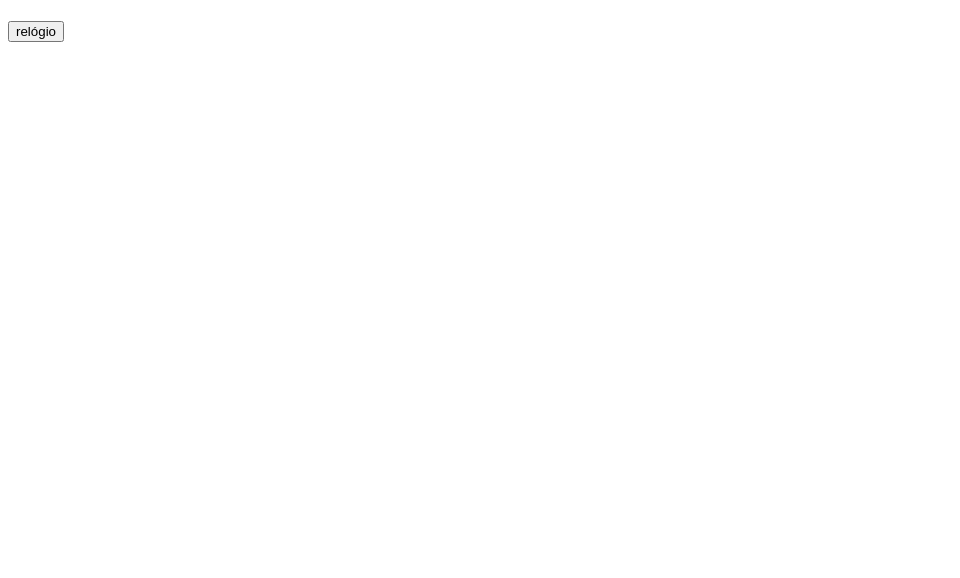
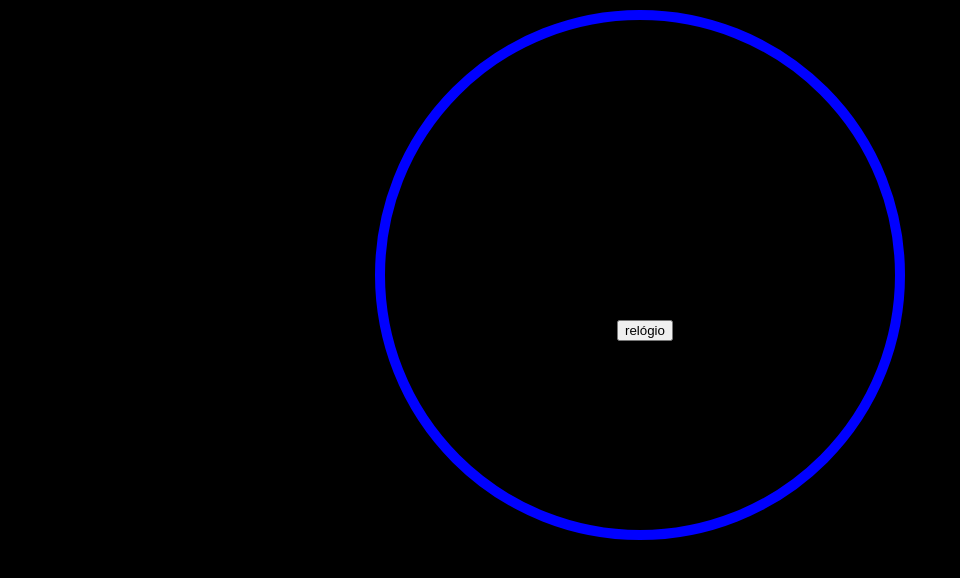
Before and after one commit to jcarloccs/cronometro_es, a plain HTML site: page index.html in a window 1280 px wide. Shown: the whole page, without its empty margins (0-960 px from the left). Drawn offline with Linux system fonts and the light colour scheme.

Commit message:
alinhamento de objetos

```diff
--- a/assets/estilo.css
+++ b/assets/estilo.css
@@ -0,0 +1,40 @@
+html, body {
+    background-color: black;
+    height: 100%;
+}
+
+#cronometro {
+    width: 500px;
+    height: 500px;
+    border-style: solid;
+    border-color: blue;
+    border-radius: 100%;
+    border-width: 10px;
+}
+
+#externa {
+	position:relative;
+    height: 100%;
+    width: 100%;
+    /* display flex */
+    display: -webkit-box;
+    display: -moz-box;
+    display: -ms-flexbox;
+    display: -webkit-flex;
+    display: flex;
+    /* centraliza na vertical */
+    align-items: center;
+}
+
+#interna {
+    text-align: center;
+}
+
+div {
+    margin-left: auto;
+    margin-right: auto;
+    margin-top: 10px;
+    margin-bottom: 10px;
+    padding: 5px;
+    color: white;
+}
--- a/index.html
+++ b/index.html
@@ -1,13 +1,19 @@
 <!DOCTYPE html>
 <html lang="en">
+
 <head>
     <meta charset="UTF-8">
     <meta http-equiv="X-UA-Compatible" content="IE=edge">
     <meta name="viewport" content="width=device-width, initial-scale=1.0">
     <script src="assets/script.js"></script>
+    <link rel="stylesheet" href="assets/estilo.css">
     <title>Cronômetro Escola Sabatina</title>
 </head>
+
 <body>
+    <div id="cronometro">
+        <div id="externa">
+            <div id="interna">
                 <div>
                     <h1 id="tempo_restante"></h1>
                 </div>
@@ -17,7 +23,7 @@
                 </div>
 
                 <div>
-        <button onclick="relogio([15, 54]);">relógio</button>
+                    <button onclick="relogio([17, 54]);">relógio</button>
                 </div>
 
                 <audio id="audio5min">
@@ -29,6 +35,11 @@
                 <audio id="audioEncer">
                     <source src="assets/audios/Beeper_Emergency_Call.mp3" type="audio/mpeg">
                 </audio>
+            </div>
+        </div>
+
+    </div>
 
 </body>
+
 </html>
```
Lines whose indentation alone changed are shown as unchanged.
